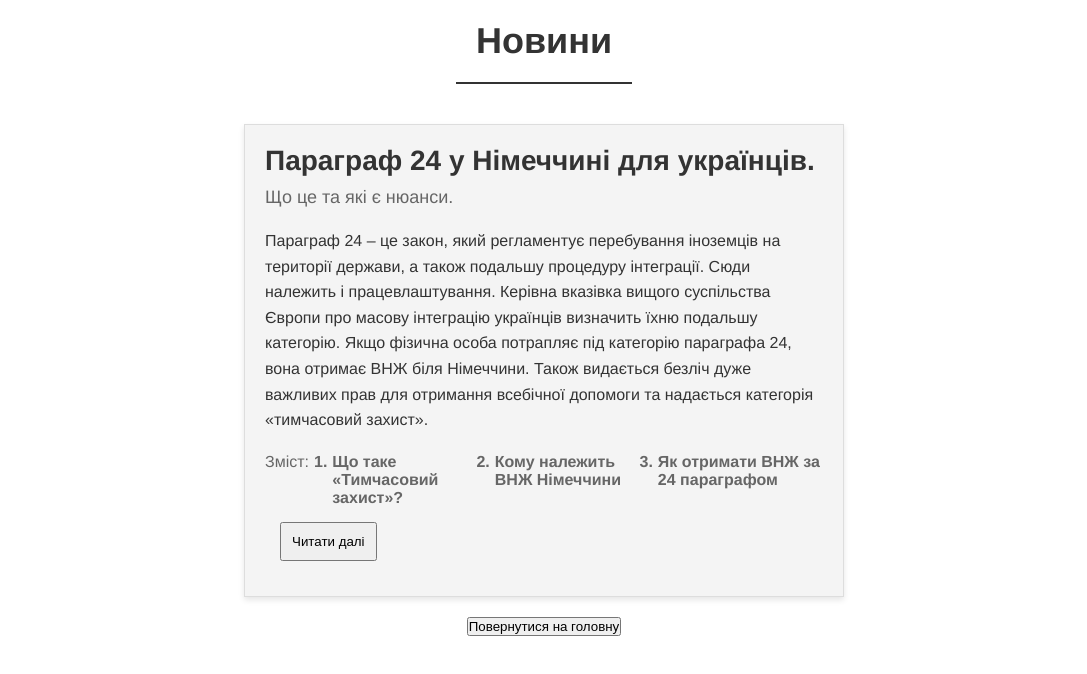
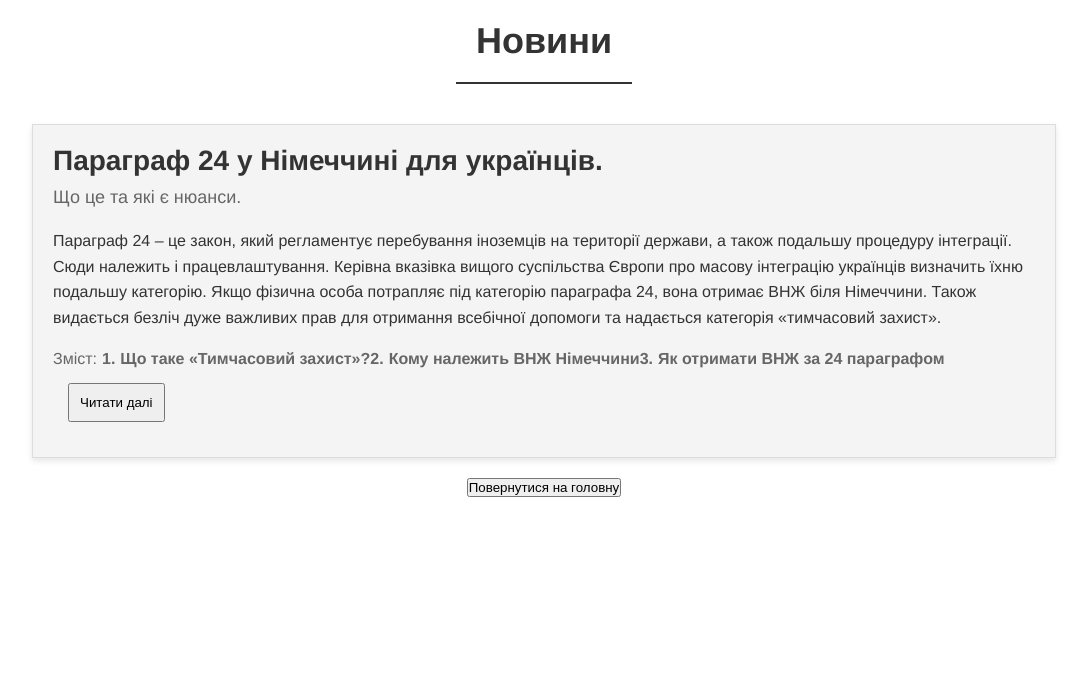
Before and after one commit to AlexFirulin/job-portal, a Vue app: page /news in a window 1280 px wide. Shown: the top 674 px of the page, without its empty margins (96-1183 px from the left). Built offline with nearby package versions, Linux system fonts and the light colour scheme.

Commit message:
fix news

```diff
--- a/index.html
+++ b/index.html
@@ -2,6 +2,7 @@
 <html lang="en">
   <head>
     <meta charset="UTF-8">
+    <meta name="description" content="Робота в Європі Німеччині">
     <link rel="preconnect" href="https://fonts.googleapis.com">
 <link rel="preconnect" href="https://fonts.gstatic.com" crossorigin>
 <link href="https://fonts.googleapis.com/css2?family=Caveat&family=Instrument+Sans:wght@400;500;700&family=Rubik:wght@400;500;700&family=Ubuntu:wght@300;700&display=swap" rel="stylesheet">
--- a/src/components/NewsList.vue
+++ b/src/components/NewsList.vue
@@ -176,7 +176,7 @@ export default {
 }
 
 .news-article {
-  max-width: 600px;
+  max-width: 80%;
   background-color: #f4f4f4;
   padding: 20px;
   border: 1px solid #ddd;
```
